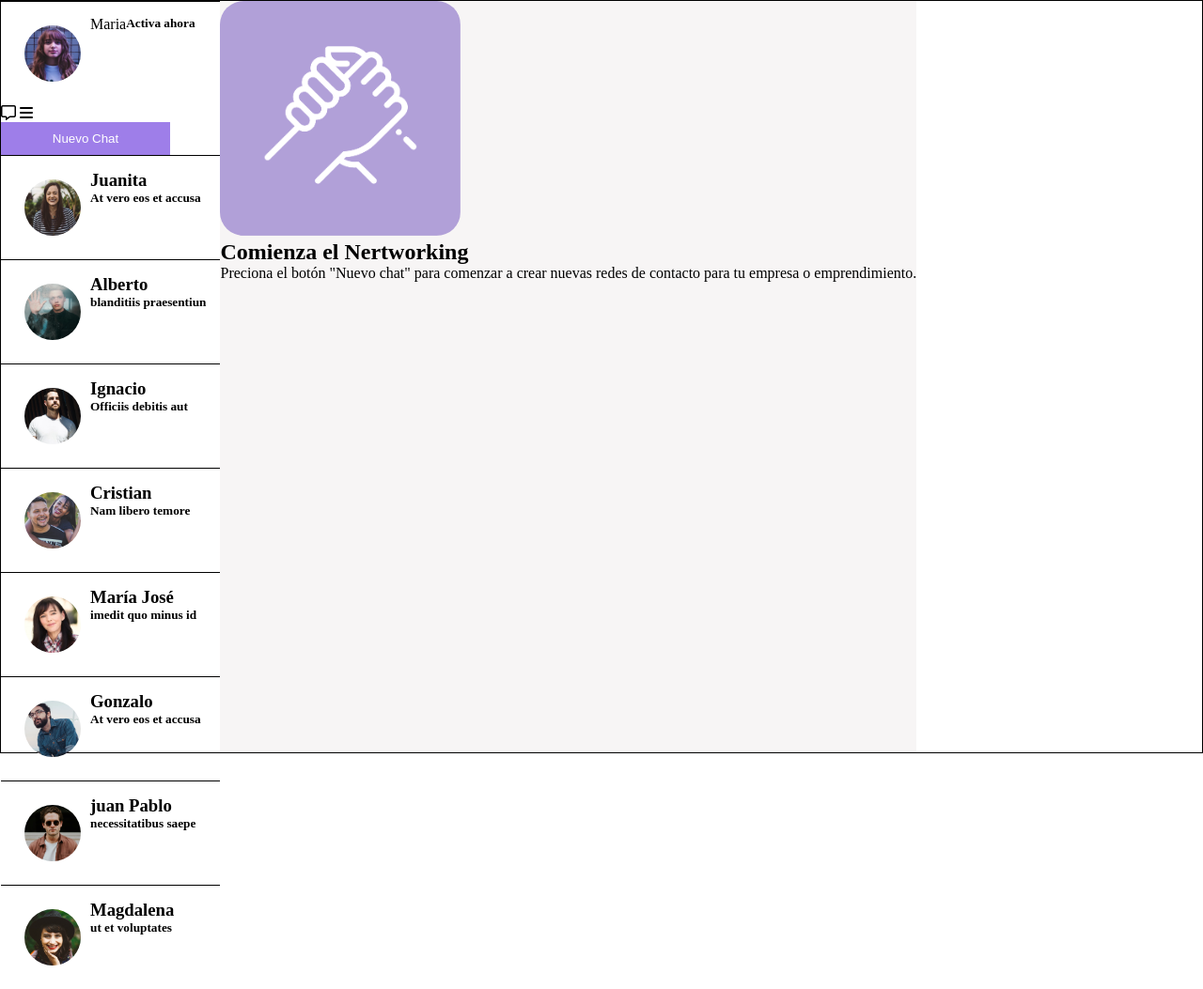
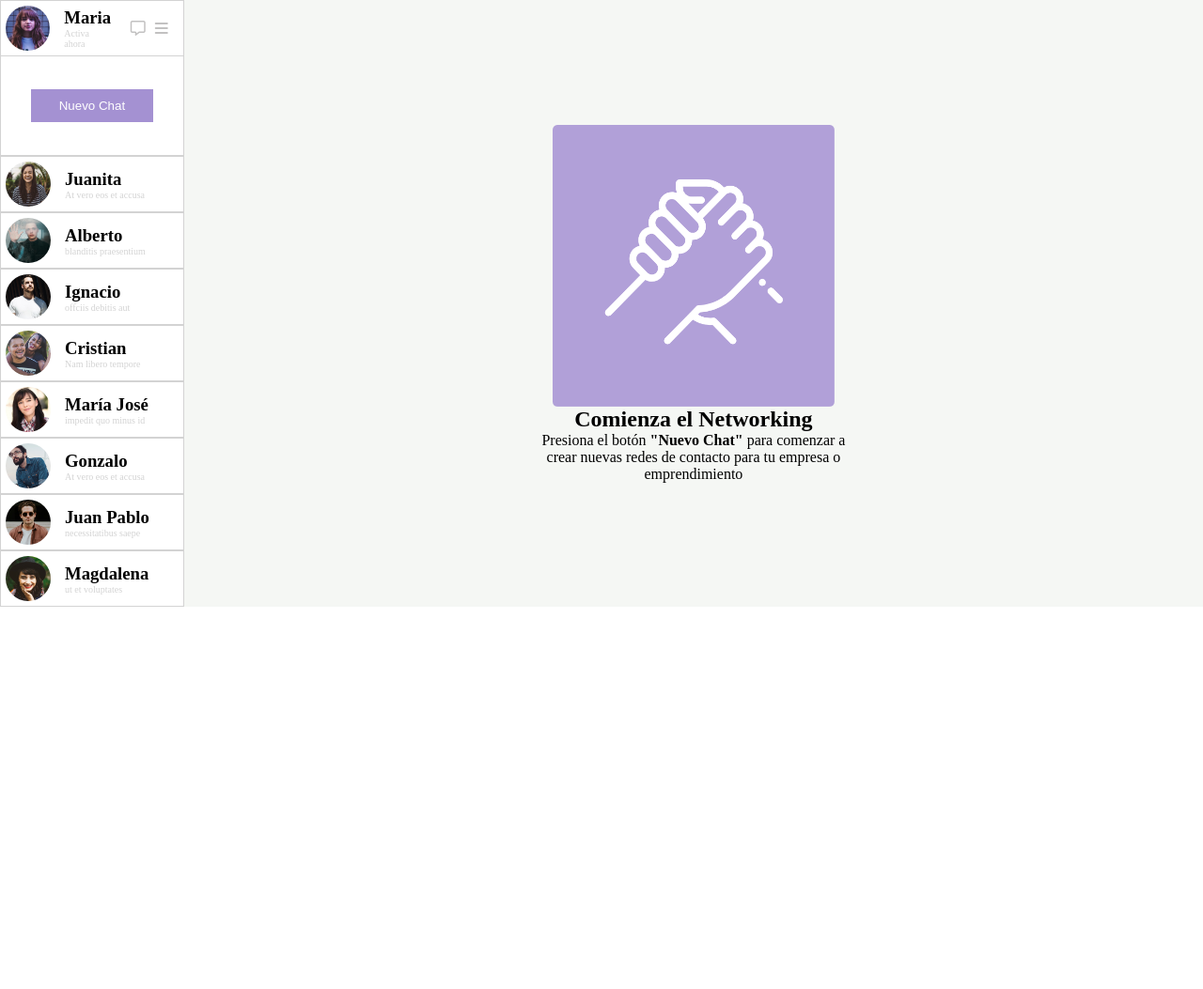
Before and after one commit to sudwsantos/sistema_mensajeria, a plain HTML site: page index.html in a window 1280 px wide. Shown: the whole page at 94% size. After the commit the page ends 800 px from the top, so only its background shows below. Drawn offline with Linux system fonts and the light colour scheme.

Commit message:
Desafio listo para enviar

```diff
--- a/assets/css/style.css
+++ b/assets/css/style.css
@@ -1,41 +1,101 @@
 * {
     margin: 0;
     padding: 0;
-    max-height: 100vh;
 }
 
-section {
+.container {
     display: flex;
-    border: 1px solid;
+    max-height: 100vh;
+    height: 100%;
+    min-width: 25%;
+
 }
 
-.button {
-    background-color: #9e7ee9;
-    color: white;
-    height: 35px;
-    width: 180px;
-    border: 0px;
+.chat {
+    display: flex;
+    justify-content: center;
+    align-items: center;
+    width: 100%;
+    flex-direction: column;
+    background-color: #e8ebe46c;
 }
 
-.msn {
-    display: flex;
-    padding: 15px;
-    border-top: 1px solid;
+.chat img {
+    width: 300px;
+    height: 300px;
 }
 
-.fotos {
-    width: 60px;
-    height: 60px;
-    border-radius: 50%;
-    padding: 10px;
+.chat p {
+    width: 30%;
+    text-align: center;
 }
 
-.logo {
-    width: 300;
-    height: 250px;
-    border-radius: 10%;
+.user-status img {
+    width: 3rem;
+    height: 3rem;
+    border-radius: 100%;
+    margin: 5px;
 }
 
-.main {
-    background-color: rgb(247, 245, 245);
+.user-status {
+    display: flex;
+    border: solid lightgray 1px;
+    justify-content: space-between;
+
 }
+
+.user-data {
+    display: flex;
+}
+
+.navigation {
+    display: flex;
+    align-items: center;
+    margin-left: 10px;
+    padding-right: 1em;
+}
+
+.navigation i {
+    margin-left: 10px;
+    color: rgb(194, 193, 193);
+}
+
+.user-info {
+    display: flex;
+    flex-direction: column;
+    max-width: fit-content;
+}
+
+.data {
+    display: flex;
+    flex-direction: column;
+    justify-content: center;
+    margin-left: 10px;
+}
+
+.data h3 {
+    font-size: 14;
+}
+
+.data p {
+    font-size: 10px;
+    color: lightgray;
+}
+
+.new-chat {
+    display: flex;
+    justify-content: center;
+    padding-top: 35px;
+    padding-bottom: 35px;
+    border: solid 1px lightgrey;
+    border-top: 0;
+
+}
+
+.new-chat button {
+    background-color: #a491d2;
+    color: white;
+    border: none;
+    width: 130px;
+    height: 35px;
+}
--- a/index.html
+++ b/index.html
@@ -5,104 +5,117 @@
     <meta http-equiv="X-UA-Compatible" content="IE=edge">
     <meta name="viewport" content="width=device-width, initial-scale=1.0">
     <link rel="stylesheet" href="/assets/css/style.css">
-    <script src="https://kit.fontawesome.com/a9af56784d.js" crossorigin="anonymous"></script>
-
+    <script src="https://kit.fontawesome.com/e79bc43980.js" crossorigin="anonymous"></script>
     <title>Sistema de mensajeria</title>
 </head>
 <body>
-    <section>
-        <div>
-
-                <div class="msn">
-                        <img class="fotos" src="/assets/imgs/Maria.jpg" alt="Foto de Maria la usuaria principal">
-                        <span>Maria</span>
-                        <h5>Activa ahora</h5>
+    <div class="container">
+        <div class="user-info">
+            <div class="user-status">
+                <div class="user-data">
+                    <img src="/assets/imgs/Maria.jpg" alt="Foto de usuario principal, Maria">
+                    <div class="data">
+                        <h3>Maria</h3>
+                        <p>Activa ahora</p>
                     </div>
-                 <div>
-                    <i class="far fa-comment-alt"></i>
-                    <i class="fa fa-bars" aria-hidden="true"></i>
+                </div>
+                <div class="navigation">
+                    <i class="fa-regular fa-message"></i>
+                    <i class="fa-solid fa-bars"></i>
+                </div>
+            </div>
+            <div class="new-chat">
+                <button>Nuevo Chat</button>
             </div>
 
-            <div>
-                <button class="button">
-                    Nuevo Chat
-                </button>
+            <div class="user-status">
+                <div class="user-data">
+                    <img src="/assets/imgs/Juanita.jpg" alt="Foto usuaria Juanita">
+                    <div class="data">
+                        <h3>Juanita</h3>
+                        <p>At vero eos et accusa</p>
                     </div>
-
-            <div class="msn">
-                <img class="fotos" src="/assets/imgs/Juanita.jpg" alt="Foto de perfil de usuaria Juanita">
-                <div>
-                    <h3>Juanita</h3>
-                    <h5>At vero eos et accusa</h5>
                 </div>
             </div>
 
-            <div class="msn">
-                <img class="fotos" src="/assets/imgs/Alberto.jpg" alt="Foto de perfil del usuario Alberto">
-                <div>
+            <div class="user-status">
+                <div class="user-data">
+                    <img src="/assets/imgs/Alberto.jpg" alt="Foto usuario Alberto">
+                    <div class="data">
                         <h3>Alberto</h3>
-                    <h5>blanditiis praesentiun</h5>
+                        <p>blanditis praesentium</p>
+                    </div>
                 </div>
             </div>
 
-            <div class="msn">
-                <img class="fotos" src="/assets/imgs/Ignacio.jpg" alt="Foto de perfil del usuario Ignacio">
-                <div>
+            <div class="user-status">
+                <div class="user-data">
+                    <img src="/assets/imgs/Ignacio.jpg" alt="Foto usuario Ignacio">
+                    <div class="data">
                         <h3>Ignacio</h3>
-                    <h5>Officiis debitis aut</h5>
+                        <p>offciis debitis aut</p>
+                    </div>
                 </div>
             </div>
 
-            <div class="msn">
-                <img class="fotos" src="/assets/imgs/Cristian.jpg" alt="Foto de perfil del usuario Cristian">
-                <div>
+            <div class="user-status">
+                <div class="user-data">
+                    <img src="/assets/imgs/Cristian.jpg" alt="Foto usuario Cristian">
+                    <div class="data">
                         <h3>Cristian</h3>
-                    <h5>Nam libero temore</h5>
+                        <p>Nam libero tempore</p>
+                    </div>
                 </div>
             </div>
 
-            <div class="msn">
-                <img class="fotos" src="/assets/imgs/María José.jpg" alt="Foto de perfil de usuaria María José">
-                <div>
+            <div class="user-status">
+                <div class="user-data">
+                    <img src="/assets/imgs/María José.jpg" alt="Foto usuaria María José">
+                    <div class="data">
                         <h3>María José</h3>
-                    <h5>imedit quo minus id</h5>
+                        <p>impedit quo minus id</p>
+                    </div>
                 </div>
             </div>
 
-            <div class="msn">
-                <img class="fotos" src="/assets/imgs/Gonzalo.jpg" alt="Foto de perfil del usuario Gonzalo">
-                <div>
+            <div class="user-status">
+                <div class="user-data">
+                    <img src="/assets/imgs/Gonzalo.jpg" alt="Foto usuario Gonzalo">
+                    <div class="data">
                         <h3>Gonzalo</h3>
-                    <h5>At vero eos et accusa</h5>
+                        <p>At vero eos et accusa</p>
+                    </div>
                 </div>
             </div>
 
-            <div class="msn">
-                <img class="fotos" src="/assets/imgs/Juan Pablo.jpg" alt="Foto de perfil del usuario Juan Pablo">
-                <div>
-                    <h3>juan Pablo</h3>
-                    <h5>necessitatibus saepe</h5>
+            <div class="user-status">
+                <div class="user-data">
+                    <img src="/assets/imgs/Juan Pablo.jpg" alt="Foto usuario Juan Pablo">
+                    <div class="data">
+                        <h3>Juan Pablo</h3>
+                        <p>necessitatibus saepe</p>
+                    </div>
                 </div>
             </div>
 
-            <div class="msn">
-                <img class="fotos" src="/assets/imgs/Magdalena.jpg" alt="Foto de perfil de usuaria Magdalena">
-                <div>
+            <div class="user-status">
+                <div class="user-data">
+                    <img src="/assets/imgs/Magdalena.jpg" alt="Foto usuaria Magdalena">
+                    <div class="data">
                         <h3>Magdalena</h3>
-                    <h5>ut et voluptates</h5>
+                        <p>ut et voluptates</p>
                     </div>
                 </div>
             </div>
-        <div class="main">
-            <img class="logo" src="/assets/imgs/hand.png" alt="Dos manos saludandose">
-            <h1>
-                Comienza el Nertworking
-            </h1>
-            <p>
-                Preciona el botón "Nuevo chat" para comenzar a crear nuevas redes de contacto para tu empresa o
-                emprendimiento.
-            </p>
+
         </div>
-    </section>
+        <div class="chat">
+            <img src="/assets/imgs/hand.png" alt="logo manos saludando">
+            <h2>Comienza el Networking</h2>
+            <p>Presiona el botón <strong>"Nuevo Chat"</strong> para comenzar a crear nuevas
+                redes de contacto para tu empresa o emprendimiento</p>
+        </div>
+    </div>
+
 </body>
 </html>
```
Lines whose indentation alone changed are shown as unchanged.
